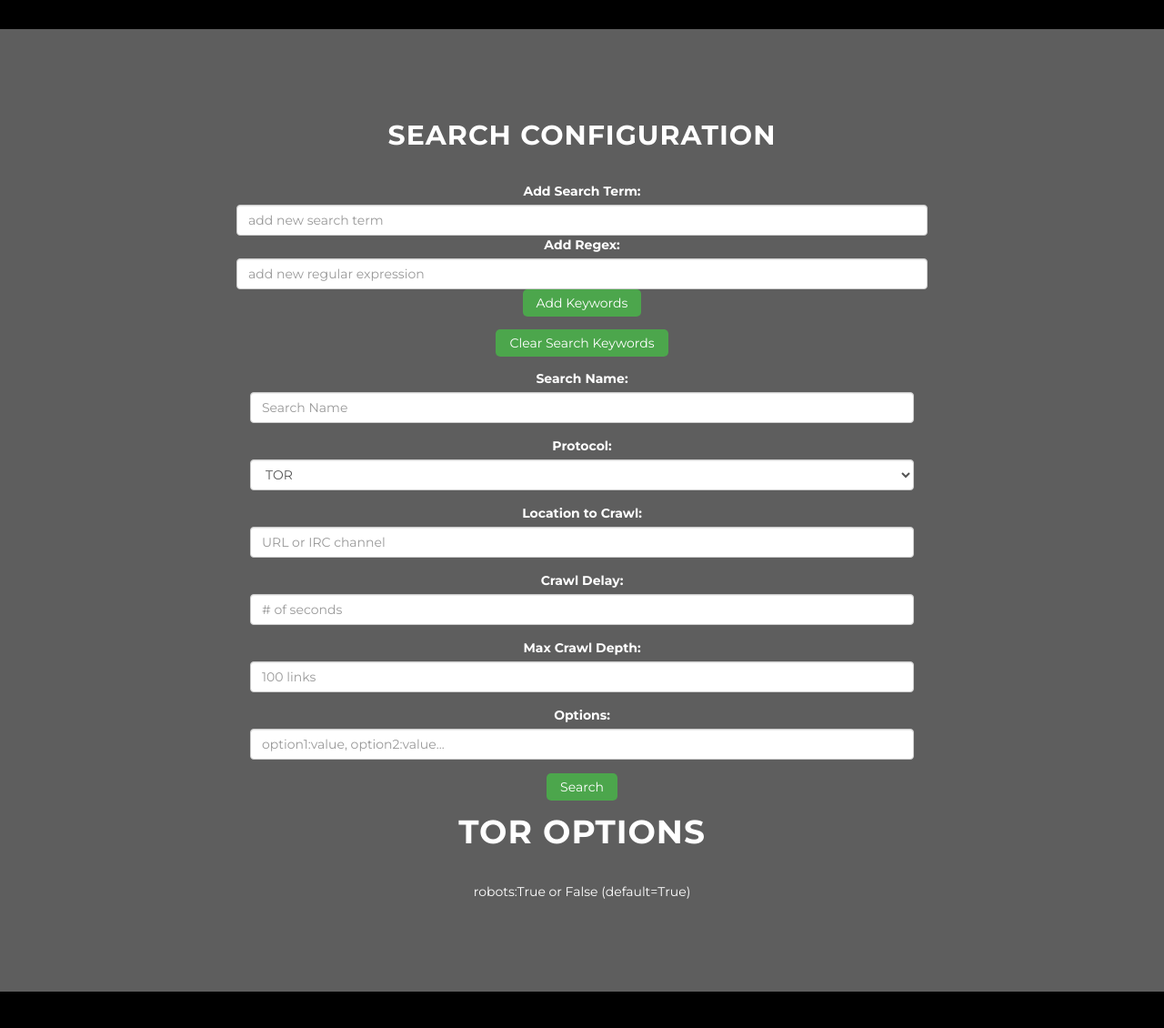
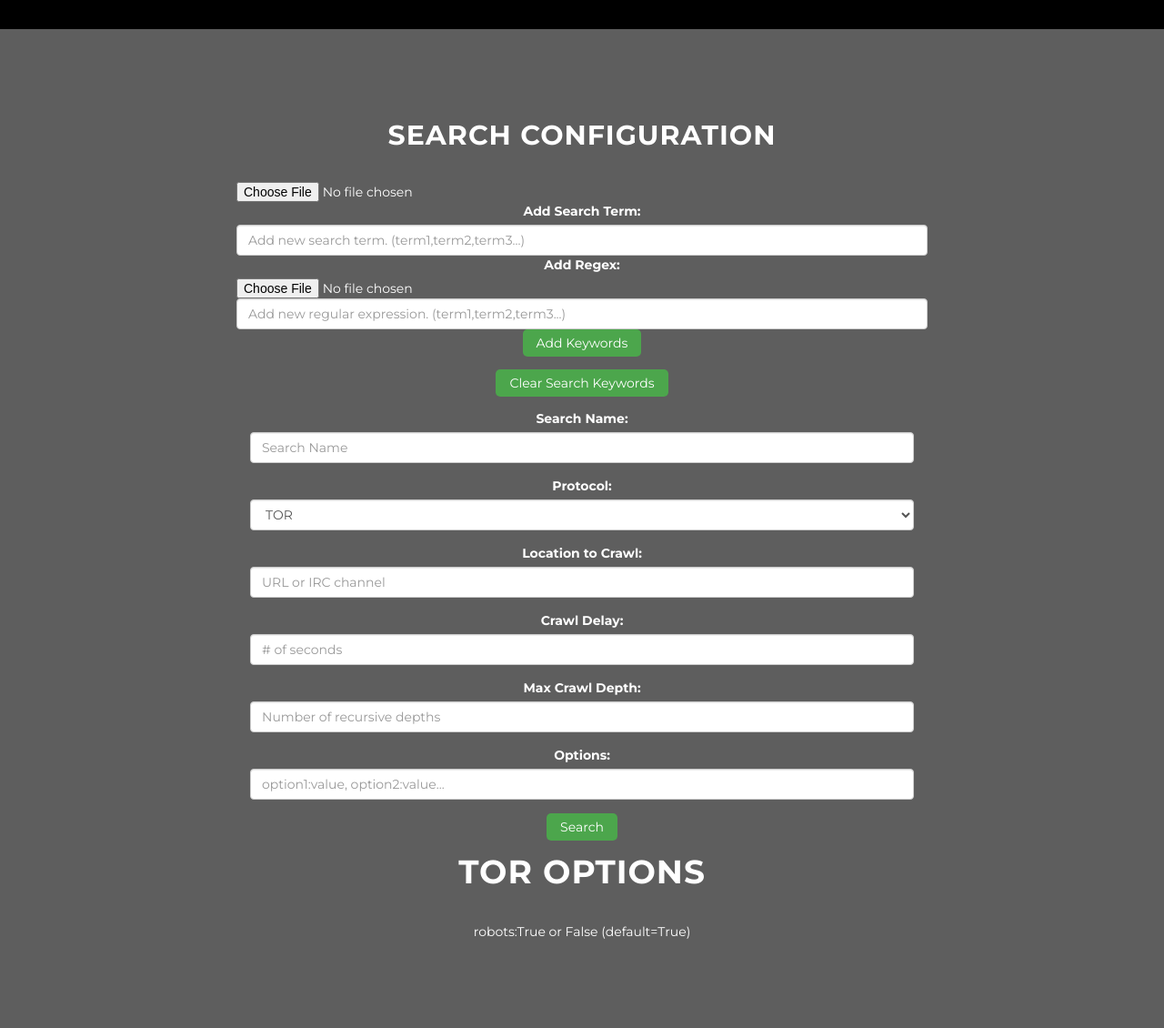
Before and after one commit to firebitsbr/Capstone, a Flask app: template darkweb/templates/index.html in a window 1280 px wide. Shown: the part 649-1779 px from the top of the page at 91% size. Run offline with Flask 2, Linux system fonts and the light colour scheme; the template is opened without the code that fills it, so the values that code supplies are empty.

Commit message:
added multiple search terms and regex.

```diff
--- a/darkweb/templates/index.html
+++ b/darkweb/templates/index.html
@@ -85,12 +85,14 @@
 
                 <form name='paramForm' method='post' action='/addParam'>
                     <div class='row'>
+			<input type="file" name="st_file" id="st_file">
                         <label for='addST'>Add Search Term:</label>
-                        <input type='text' name='addST' class="form-control" id='addST' placeholder='add new search term'>
+                        <input type='text' name='addST' class="form-control" id='addST' placeholder='Add new search term. (term1,term2,term3...)'>
                     </div>
                     <div class='row'>
                         <label for='addRE'>Add Regex:</label>
-                        <input type='text' name='addRE' class="form-control" id='addRE' placeholder='add new regular expression'>
+			<input type="file" name="re_file" id="re_file">
+                        <input type='text' name='addRE' class="form-control" id='addRE' placeholder='Add new regular expression. (term1,term2,term3...)'>
                     </div>
                     <div class='row'>
                         <input type='submit' value='Add Keywords'>
@@ -124,7 +126,7 @@
                     </div>
                     <div class="form-group">
                         <label for="maxDepth">Max Crawl Depth:</label>
-                        <input type="text" name="maxDepth" class="form-control" id="maxDepth" placeholder="100 links">
+                        <input type="text" name="maxDepth" class="form-control" id="maxDepth" placeholder="Number of recursive depths">
                     </div>
                     <div class="form-group">
                         <label for="options">Options:</label>
--- a/darkweb/views/main.py
+++ b/darkweb/views/main.py
@@ -24,15 +24,21 @@
 @app.route("/addParam", methods=["POST"])
 def addParam():
     # add new param
-    print("DAD?")
     if request.form['addST']:
         print("Adding searchterm")
-        search().add_searchterm(request.form['addST'])
+	st_terms = request.form['addST'].split(",")
+	for st in st_terms:
+		search().add_searchterm(st)
         # add new search term
     if request.form['addRE']:
-        search().add_regexterm(request.form['addRE'])
+	re_terms = request.form['addRE'].split(",")
+	for re in re_terms:
+		search().add_searchterm(re)
         print("Adding regularexpression")
         # add new regex
+    #if request.form['st_file']:
+	#print(type(request.form['st_file']))
+	#print(request.form['st_file'])
     result = readSearchFile()
     msg = "Successfull added search parameters"
     return render_template("index.html", result=result)
@@ -58,7 +64,7 @@
     print("Post parameters parsed.")
     speed = str(request.form['speed'])
     maxDepth = str(request.form['maxDepth'])
-    location  = str(request.form['location'])
+    location  = request.form['location']
     options_input = str(request.form['options'])
     options = makeOptionsDict(options_input)
     config = CrawlerConfig(location, protocol, speed, maxDepth, searchName, options)
@@ -87,6 +93,7 @@
             search_params.append((label, val))
     result = readSearchFile()
     return render_template("index.html", msg=msg, search_params=search_params, result=result)
+
 
 # read from /tmp/searches.txt and return list of 5 lines
 def readSearchFile():
```
